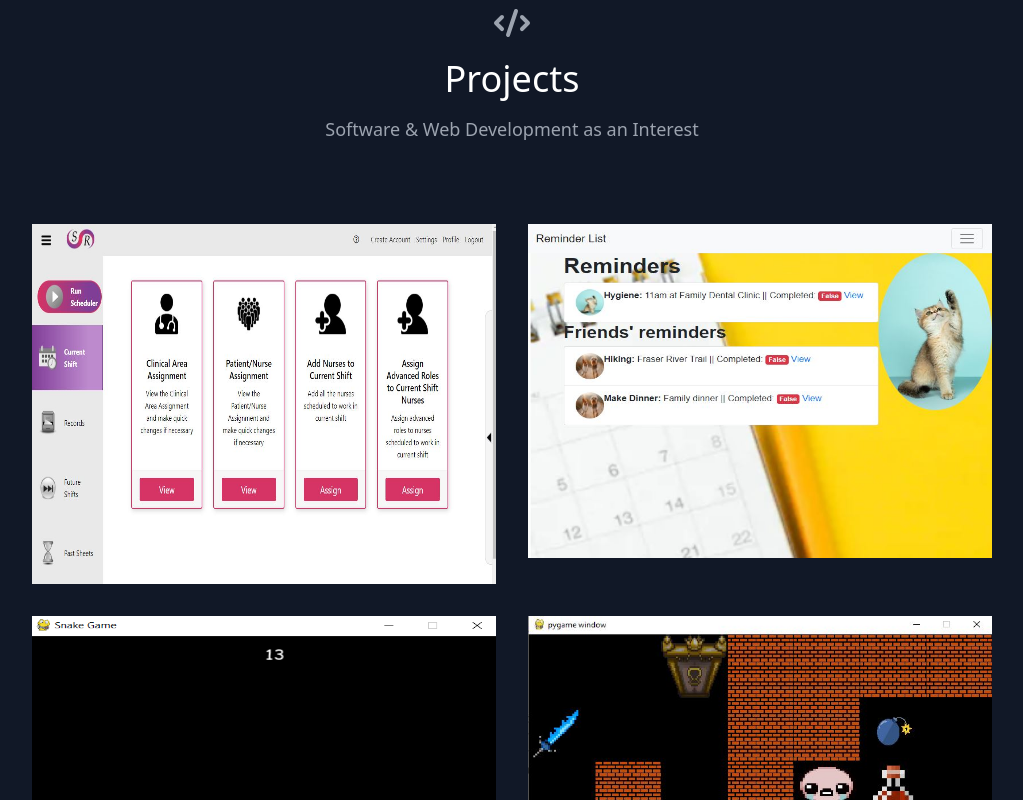
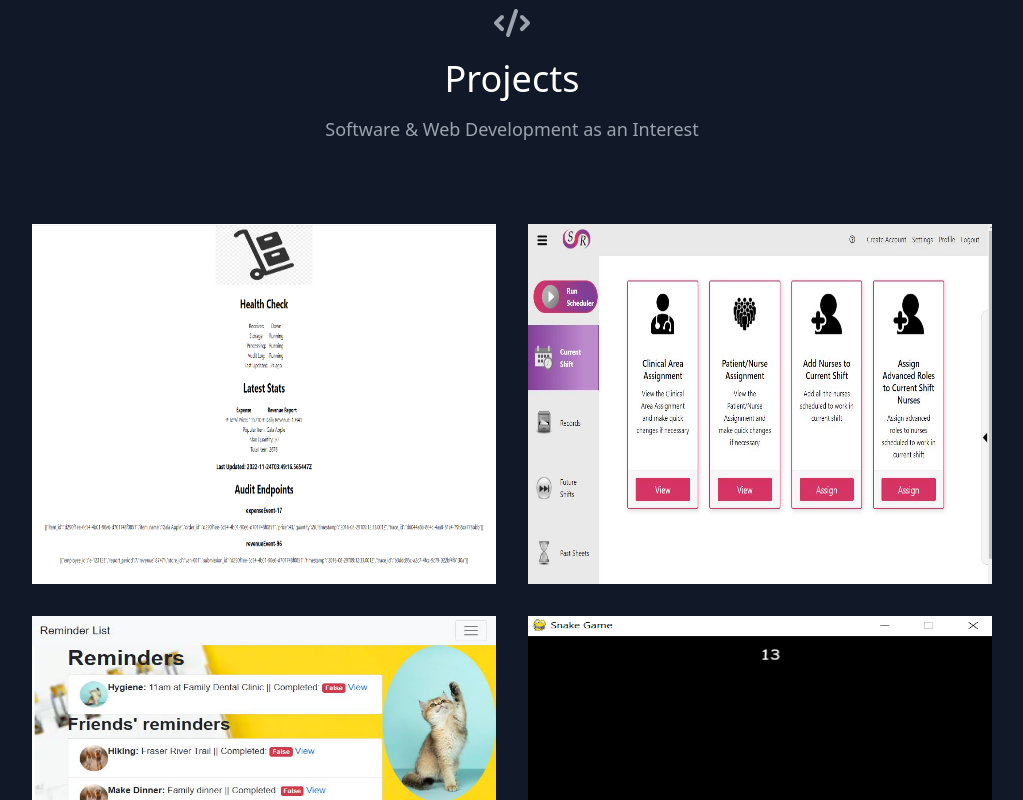
Before and after one commit to QI-D/portfolio-react, a React (Create React App) app: page / in a window 1280 px wide. Shown: the part 690-1490 px from the top of the page, without its empty margins (128-1151 px from the left). Built offline with nearby package versions, Linux system fonts and the light colour scheme.

Commit message:
Add inventory management project
Signed-off-by: QI-D <jonsondang@outlook.com>

```diff
--- a/src/project-data.js
+++ b/src/project-data.js
@@ -1,5 +1,16 @@
 export const projects = [
     {
+        title: "Inventory Management System",
+        subtitle: "Python + Connexion + MySQL + OpenAPI + Kafka",
+        description: "Web-based Inventory Management System. Tracks inventory availability at all points of your supply chain. ",
+        image: "./img/inventory.png",
+        link: "https://github.com/QI-D/Inventory_Management_System",
+        l1: "Microservices Architecture",
+        l2: "Inventory Intake",
+        l3: "Order Management",
+        l4: "Revenue Report",
+        l5: "Health Check",
+    },{
         title: "Smart Roster Scheduler",
         subtitle: "Python + Flask + jQuery + MySQL",
         description: "In partnership with Subject Matter Expertise from BC Women's Hospital, to simplify the process for shift assigments.",
```
Also changed, not shown: public/img/inventory.png (added).
